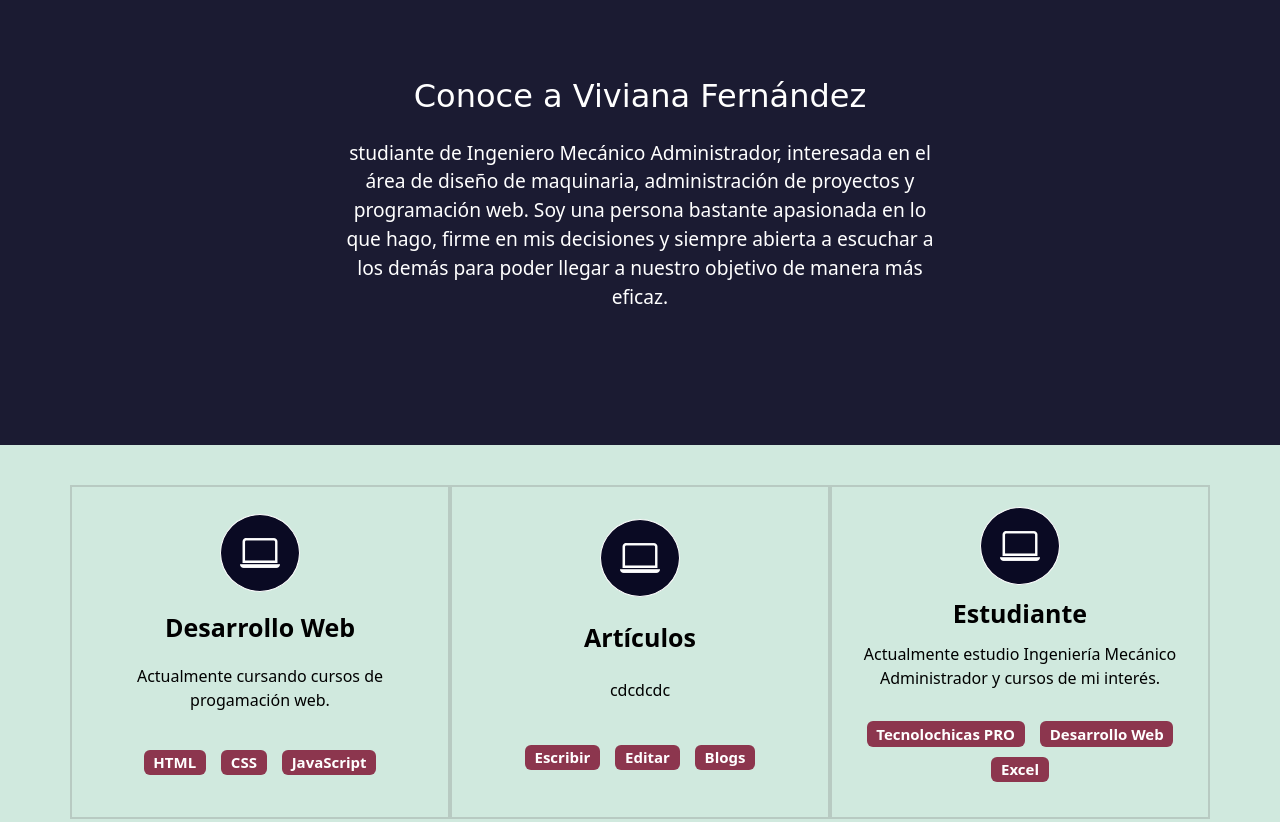
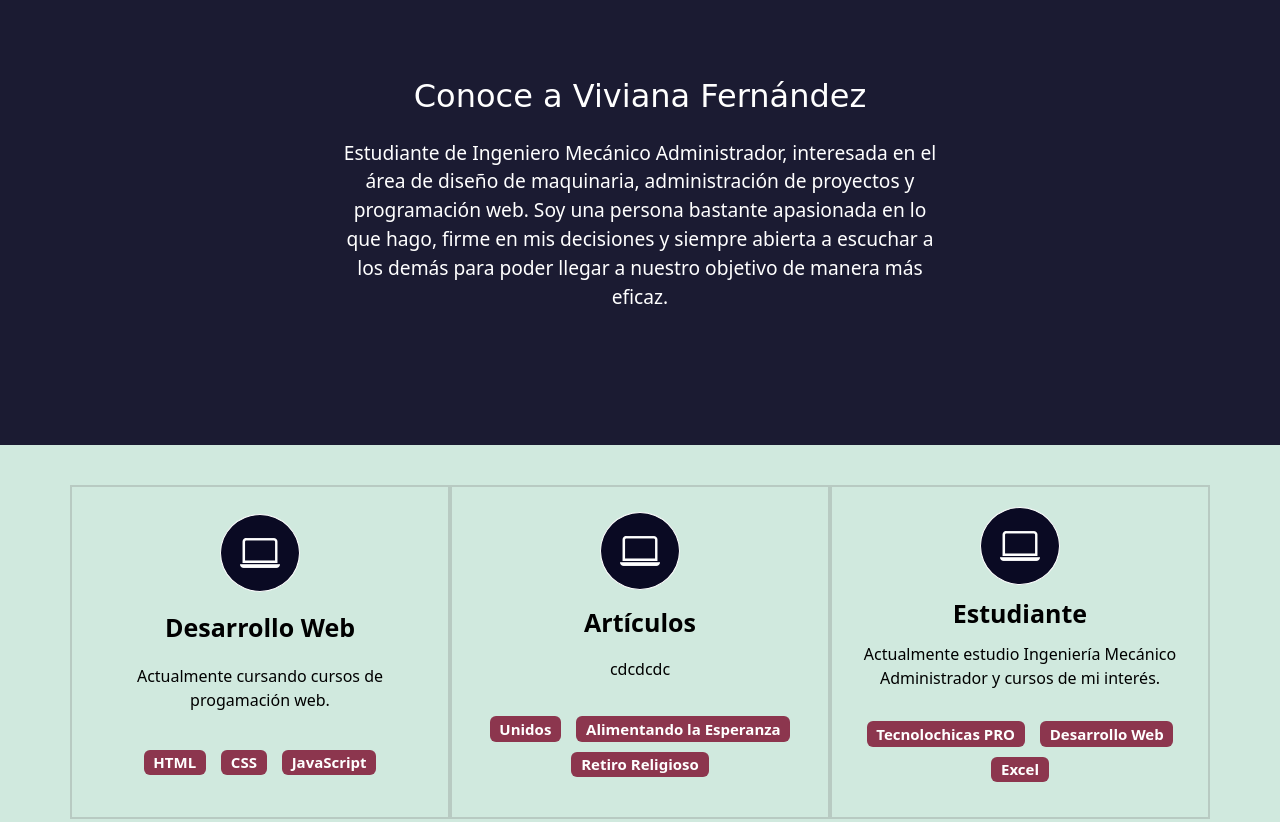
Before and after one commit to Vivianafdz/Vivianafdz.github.io, a plain HTML site: page index.html in a window 1280 px wide. Shown: the part 1100-1922 px from the top of the page. Drawn offline with nearby package versions, Linux system fonts and the light colour scheme; a web font is replaced by a local one.

Commit message:
Update index.html

```diff
--- a/index.html
+++ b/index.html
@@ -70,7 +70,7 @@
     <section id="sobre-mi" class="sobre-mi seccion-oscura">
       <div class="contenedor">
         <h2 class="seccion-titulo">Conoce a Viviana Fernández</h2>
-        <p class="seccion-texto">studiante de Ingeniero Mecánico Administrador, interesada en el área de diseño de maquinaria, administración de proyectos y programación web. Soy una persona bastante apasionada en lo que hago, firme en mis decisiones y siempre abierta a escuchar a los demás para poder llegar a nuestro objetivo de manera más eficaz.</p>
+        <p class="seccion-texto">Estudiante de Ingeniero Mecánico Administrador, interesada en el área de diseño de maquinaria, administración de proyectos y programación web. Soy una persona bastante apasionada en lo que hago, firme en mis decisiones y siempre abierta a escuchar a los demás para poder llegar a nuestro objetivo de manera más eficaz.</p>
       </div>
     </section>
 
@@ -89,15 +89,15 @@
               <span class="badge">JavaScript</span>
             </div>
           </div>
-          <!-- Articulos -->
+          <!-- Voluntariado -->
           <div class="columna col-12 col-md-4">
             <i class="bi bi-laptop"></i>
             <p class="experiencia-titulo">Artículos</p>
             <p>cdcdcdc</p>
             <div class="badges-contenedor">
-              <span class="badge">Escribir</span>
-              <span class="badge">Editar</span>
-              <span class="badge">Blogs</span>
+              <span class="badge">Unidos</span>
+              <span class="badge">Alimentando la Esperanza</span>
+              <span class="badge">Retiro Religioso</span>
             </div>
           </div>
           <!-- Estudiante -->
```
